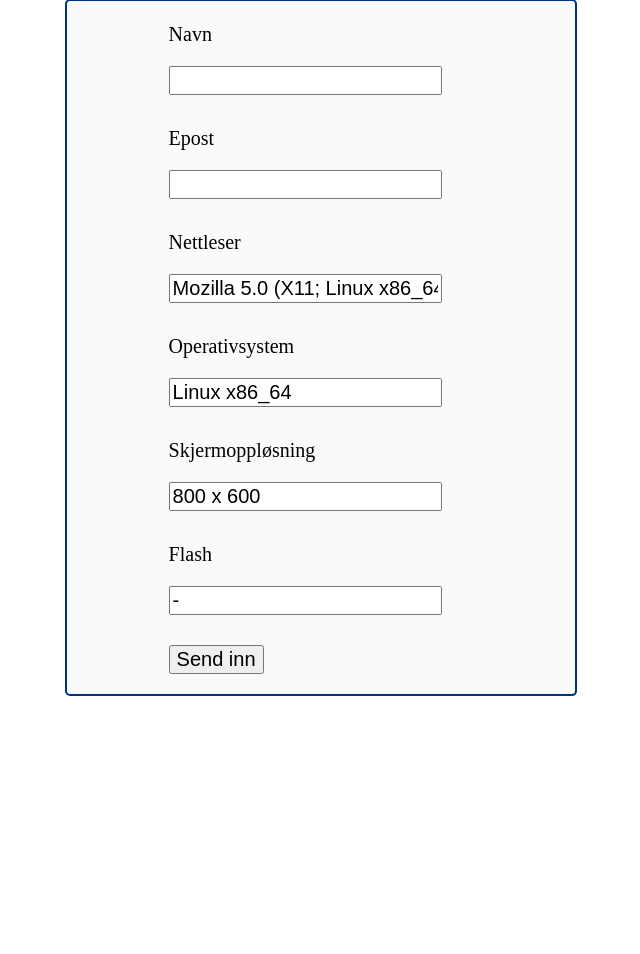
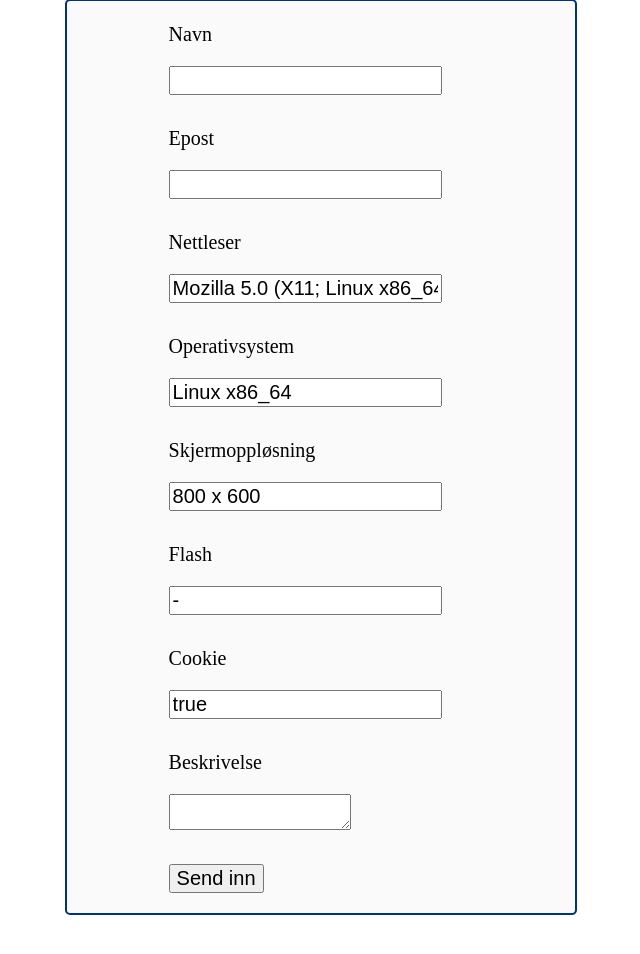
Before and after one commit to perhenrik90/PCInfo, a PHP site: page / in a window 1280 px wide. Shown: the part 81-1035 px from the top of the page, without its empty margins (319-959 px from the left). Run offline with PHP 8.4, Linux system fonts and the light colour scheme.

Commit message:
added comment and cookie field

```diff
--- a/config.php
+++ b/config.php
@@ -6,7 +6,7 @@
  *******************************/
 
 /* where are the support mail sendt to? ***/
-$config["sendto"] = "perhenrik.kvalnes@gmail.com";
+$config["sendto"] = "per-henrik.kvalnes@nordlandssykehuset.no";
 
 /** the site to escape to when finished **/
 $config["escapesite"] = "http://www.google.com";
--- a/index.php
+++ b/index.php
@@ -46,9 +46,18 @@
      <input name="flash" id="flash" readonly></input>
 </div>
 <div class="inputRegion">
+     <p><?php echo $_lang["cookie"];?></p>
+     <input name="cookie" id="cookie" readonly></input>
+</div>
+<div class="inputRegion">
+     <p><?php echo $_lang["comment"];?></p>
+     <textarea name="comment" id="comment"></textarea>
+</div>
+<div class="inputRegion">
      <input type="submit" id="submit"
      value=<?php echo "\"".$_lang["submit"]."\"";?>></input>
 </div>
+
 </form>
 </div>
 
--- a/lang/no-nb.php
+++ b/lang/no-nb.php
@@ -17,6 +17,8 @@ $_lang["os"] = "Operativsystem";
 $_lang["browser"] = "Nettleser";
 $_lang["screen"] = "Skjermoppløsning";
 $_lang["flash"] = "Flash";
+$_lang["comment"] = "Beskrivelse";
+$_lang["cookie"] = "Cookie";
 
 /** strings for sendt mail **/
 $_lang["mailsendt"] = "Du har registrert følgende sak";
--- a/updateinfo.js
+++ b/updateinfo.js
@@ -25,8 +25,22 @@ function updatePCInfo()
     flashString = getFlashVersion();
     inputFlash = document.getElementById("flash");
     inputFlash.value = flashString;
+
+
+    cookieValue = isCookieEnabeled();
+    cookie = document.getElementById("cookie");
+    cookie.value = cookieValue;
 }
 
+// check for cookie
+function isCookieEnabeled()
+{
+    if(navigator.cookieEnabled)
+    {
+	return true;
+    }
+    return false;
+}
 
 
 
```
Also changed, not shown: submit.php (+14 -0 lines), 1 other file.
